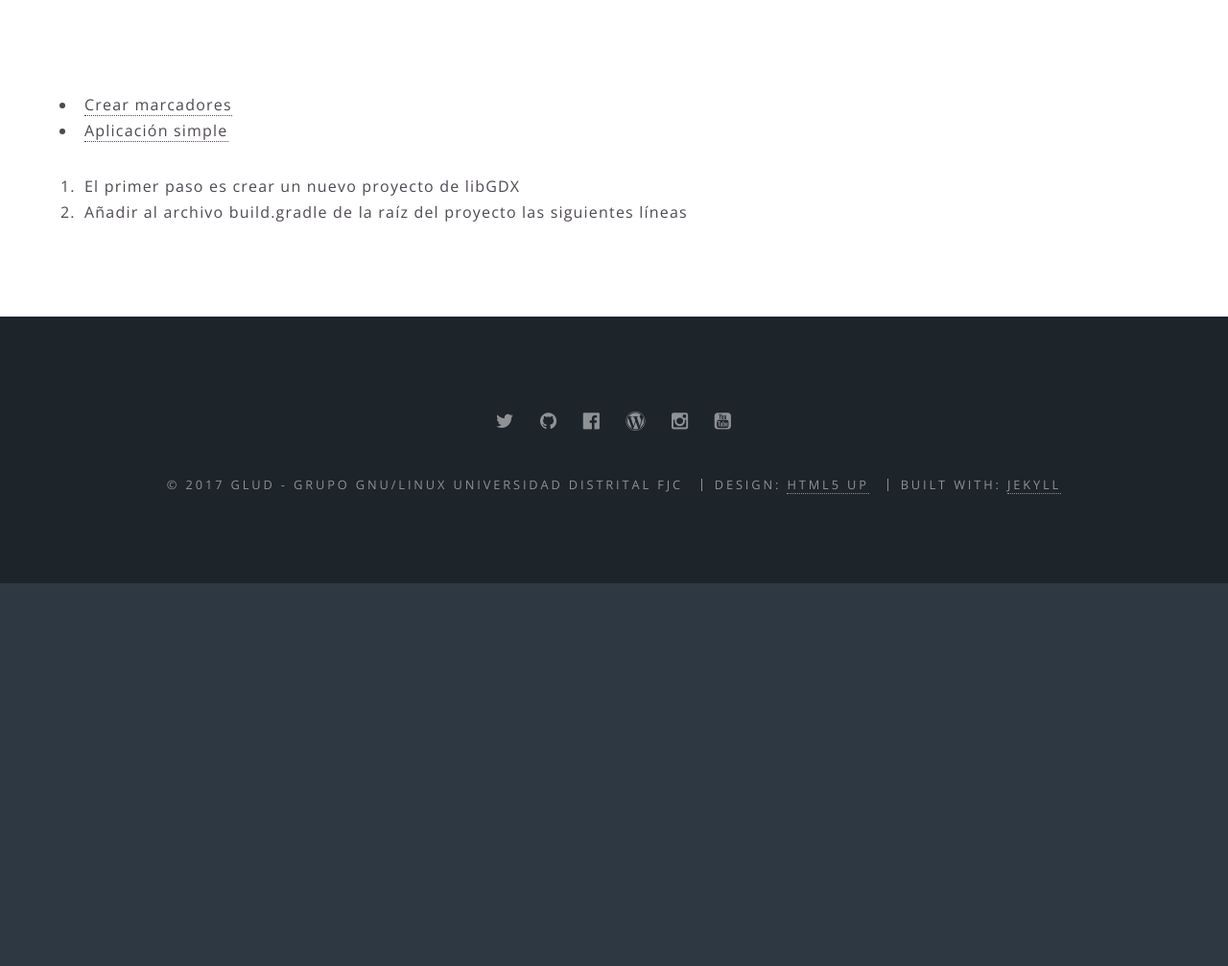
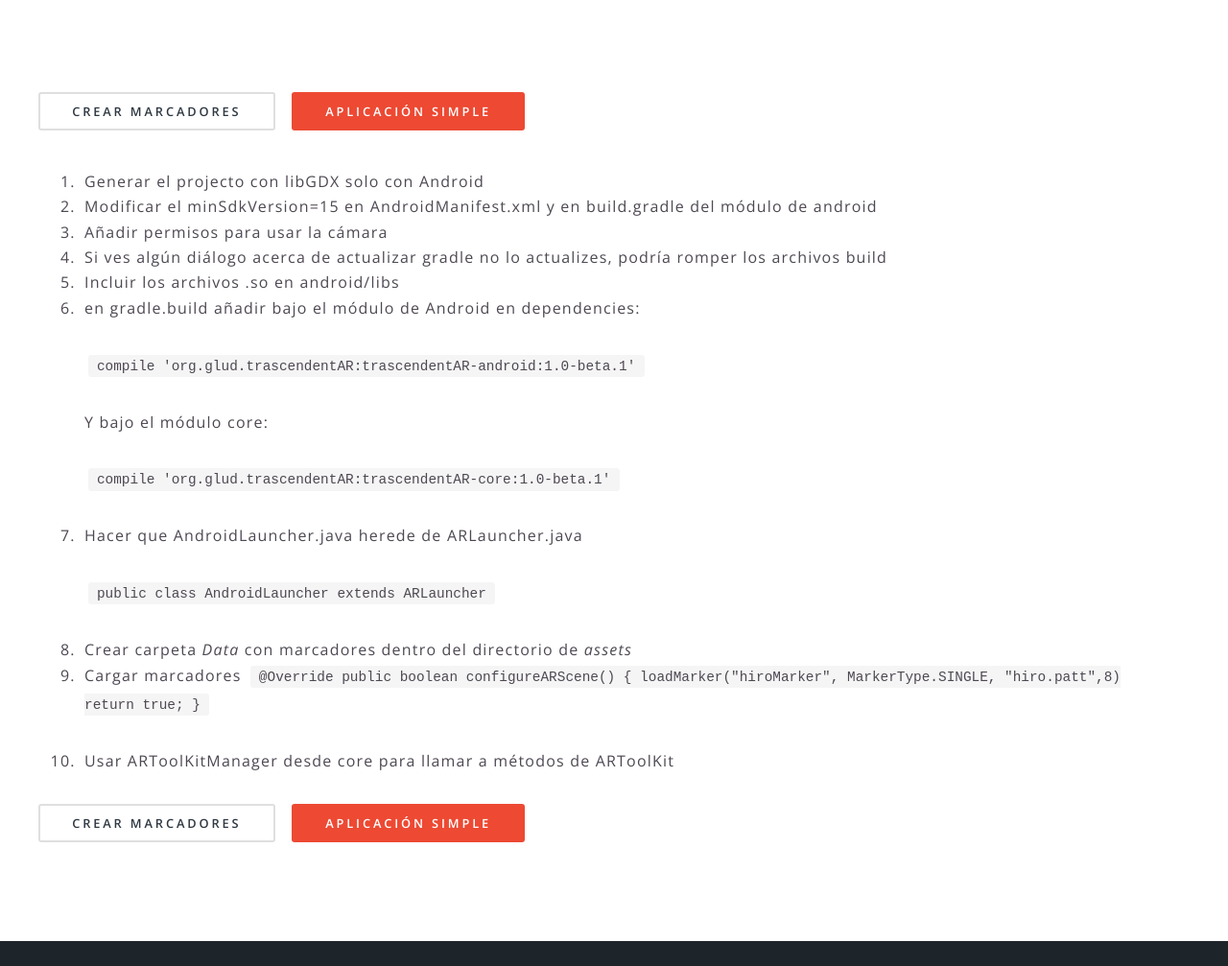
Before and after one commit to GLUD/trascendentAR, a Jekyll site: the page built from docs/getting_started.md, in a window 1280 px wide and 1400 px high. Shown: the part 393-1400 px from the top of the window at 96% size. Built offline with Jekyll 4.4.1, drawn with Linux system fonts in a browser that asks for light colours.

Commit message:
Modificar documentación

```diff
--- a/_includes/side_menu.html
+++ b/_includes/side_menu.html
@@ -1,11 +1,11 @@
-
-<ul>
+<div class="row">
+  <ul class="actions small">
         {% for p in site.pages %}
   	{% if p.url contains 'docs' %}
           <li>
-          <a {% if p.url == page.url %}class="active"{% endif %} href="{{ p.url | prepend: site.baseurl }}">{{ p.title }}</a>
+            <a {% if p.url == page.url %}class="button special"{% else %}class="button"{% endif %} href="{{ p.url | prepend: site.baseurl }}">{{ p.title }}</a>
           </li>
   	{% endif %}
         {% endfor %}
   </ul>
-</header>
+</div>
--- a/_layouts/doc_page.html
+++ b/_layouts/doc_page.html
@@ -12,6 +12,7 @@ layout: default
     <div class="inner">
       {% include side_menu.html %}
       {{ content }}
+      {% include side_menu.html %}
     </div>
   </section>
 
--- a/docs/getting_started.md
+++ b/docs/getting_started.md
@@ -4,5 +4,29 @@ title: Aplicación simple
 description: Crear una aplicación simple con trascendentAR y libGDX
 ---
 
-1. El primer paso es crear un nuevo proyecto de libGDX
-2. Añadir al archivo build.gradle de la raíz del proyecto las siguientes líneas
+1. Generar el projecto con libGDX solo con Android
+2. Modificar el minSdkVersion=15 en AndroidManifest.xml y en build.gradle del módulo de android
+3. Añadir permisos para usar la cámara
+3. Si ves algún diálogo acerca de actualizar gradle no lo actualizes, podría romper los archivos build
+4. Incluir los archivos .so en android/libs
+5. en gradle.build añadir bajo el módulo de Android en dependencies:
+
+	`compile 'org.glud.trascendentAR:trascendentAR-android:1.0-beta.1'`
+
+	Y bajo el módulo core:
+
+	`compile 'org.glud.trascendentAR:trascendentAR-core:1.0-beta.1'`
+
+6. Hacer que AndroidLauncher.java herede de ARLauncher.java
+
+	`public class AndroidLauncher extends ARLauncher`
+
+7. Crear carpeta _Data_ con marcadores dentro del directorio de  _assets_
+8. Cargar marcadores
+	`@Override
+	public boolean configureARScene() {
+		loadMarker("hiroMarker", MarkerType.SINGLE, "hiro.patt",8)
+		return true;
+	}`
+
+9. Usar ARToolKitManager desde core para llamar a métodos de ARToolKit
```
Also changed, not shown: docs/DocumentacionMKPatt.md (+0 -1 lines). Lines whose indentation alone changed are shown as unchanged.
